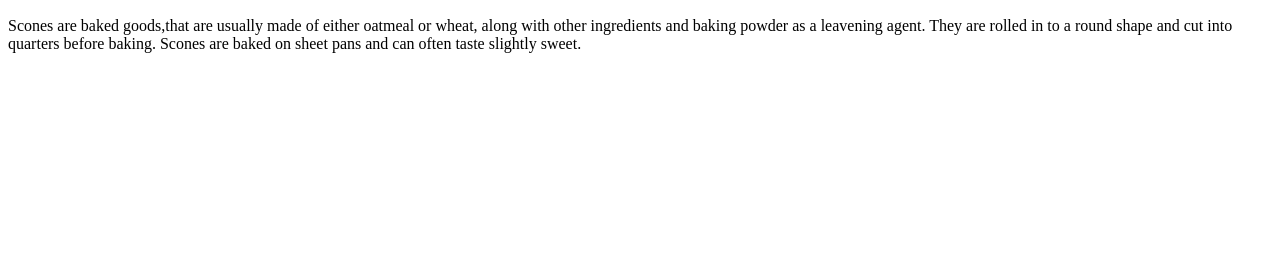
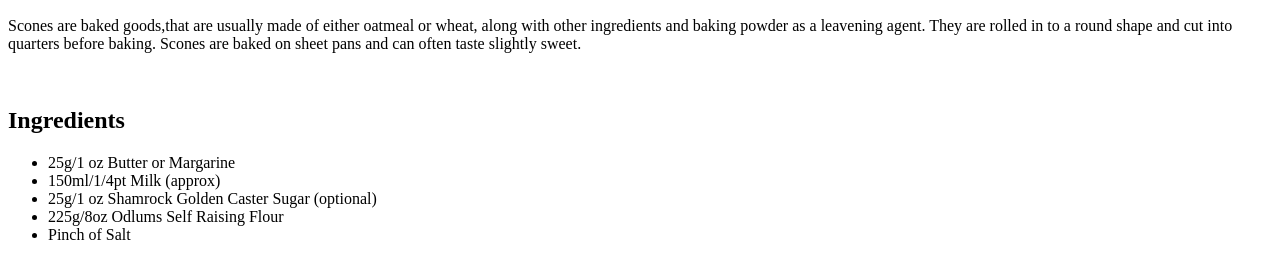
Before and after one commit to JessicaK23/odin-recipes, a plain HTML site: page recipes/scones.html in a window 1280 px wide. Shown: the part 434-712 px from the top of the page. Drawn offline with Linux system fonts and the light colour scheme.

Commit message:
Add unordered list of ingredients

```diff
--- a/recipes/scones.html
+++ b/recipes/scones.html
@@ -14,6 +14,15 @@
         They are rolled in to a round shape and cut into quarters before baking.
         Scones are baked on sheet pans and can often taste slightly sweet.</p>
         <br>
+        <h2>Ingredients</h2>
+       <ul>
+        <li>25g/1 oz Butter or Margarine</li>
+        <li>150ml/1/4pt Milk (approx)</li>
+        <li>25g/1 oz Shamrock Golden Caster Sugar (optional)</li>
+        <li>225g/8oz Odlums Self Raising Flour</li>
+        <li>Pinch of Salt</li>
+        </ul>
+        <br>
 
 </body>
 </html>
```
